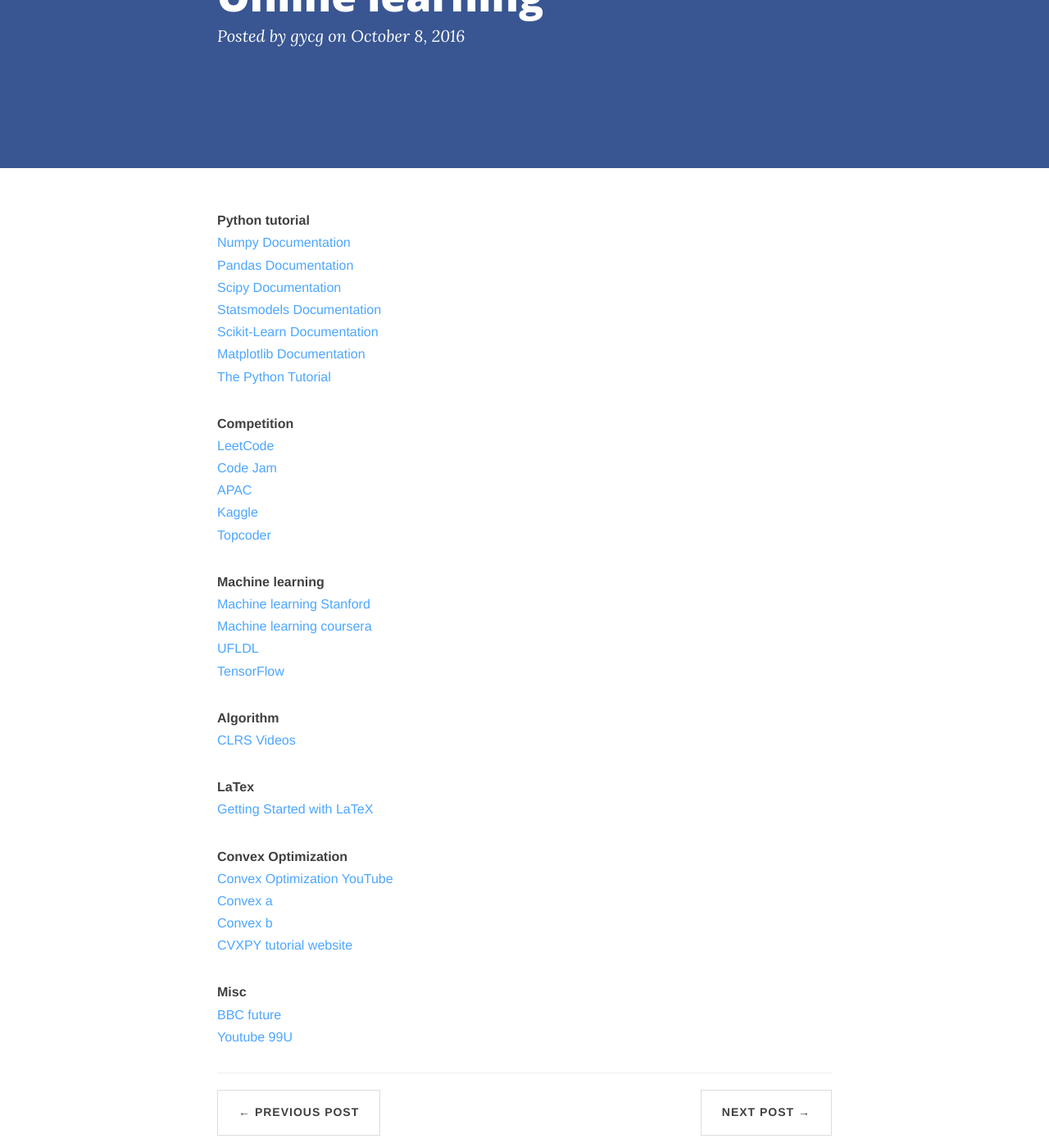
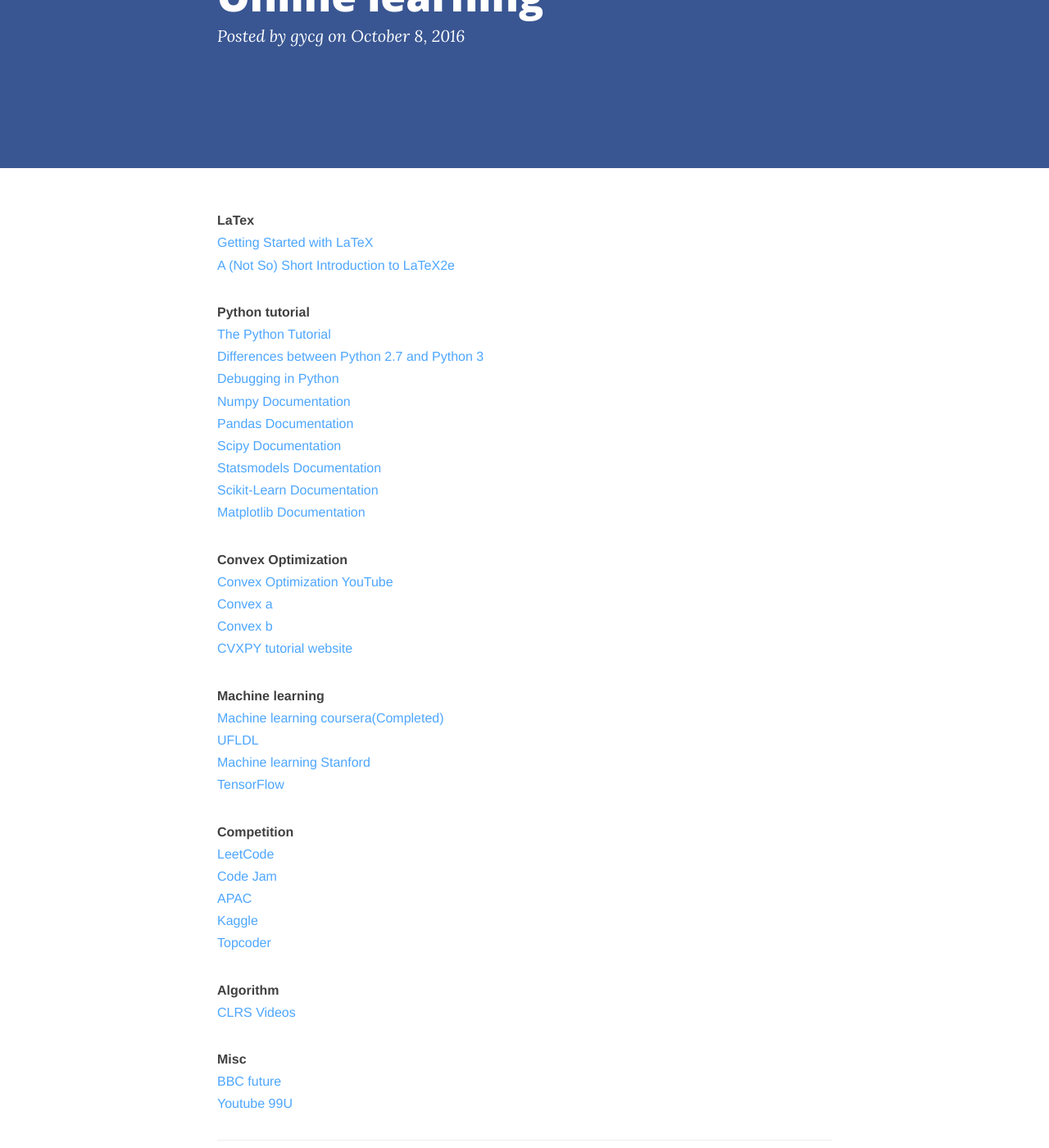
Before and after one commit to gycg/gycg.github.com, a Jekyll site: the page built from _posts/2016-10-08-online-learning.md, in a window 1280 px wide and 1400 px high, scrolled down 229 px. Shown: the whole window at 82% size. Built offline with Jekyll 4.4.1, drawn with Linux system fonts in a browser that asks for light colours; nearby versions of some CDN libraries; comment, search, counter and statistics services are not loaded.

Commit message:
online_learning

```diff
--- a/_posts/2016-10-08-online-learning.md
+++ b/_posts/2016-10-08-online-learning.md
@@ -6,14 +6,32 @@ tags: [plan,  ]
 description:
 ---
 
+**LaTex**
+[Getting Started with LaTeX](http://www.maths.tcd.ie/~dwilkins/LaTeXPrimer/)
+[A (Not So) Short Introduction to LaTeX2e](https://tobi.oetiker.ch/lshort/lshort.pdf)
+
 **Python tutorial**
+[The Python Tutorial](https://docs.python.org/3/index.html)
+[Differences between Python 2.7 and Python 3](http://sebastianraschka.com/Articles/2014_python_2_3_key_diff.html)
+[Debugging in Python](https://pythonconquerstheuniverse.wordpress.com/category/python-debugger/)
 [Numpy Documentation](https://docs.scipy.org/doc/numpy-dev/user/quickstart.html)
 [Pandas Documentation](http://pandas.pydata.org/pandas-docs/version/0.17.0/index.html)
 [Scipy Documentation](http://docs.scipy.org/doc/scipy/reference/)
 [Statsmodels Documentation](http://statsmodels.sourceforge.net/stable/)
 [Scikit-Learn Documentation](http://scikit-learn.org/stable/documentation.html)
 [Matplotlib Documentation](http://matplotlib.org/)
-[The Python Tutorial](https://docs.python.org/3/tutorial/index.html)
+
+**Convex Optimization**
+[Convex Optimization YouTube](https://www.youtube.com/playlist?list=PL3940DD956CDF0622)
+[Convex a](http://stanford.edu/class/ee364a/lectures.html)
+[Convex b](http://stanford.edu/class/ee364b/lectures.html)
+[CVXPY tutorial website](http://www.cvxpy.org/en/latest/tutorial/index.html)
+
+**Machine learning**
+[Machine learning coursera(Completed)](https://www.coursera.org/learn/machine-learning/home/welcome)
+[UFLDL](http://deeplearning.stanford.edu/wiki/index.php/UFLDL_Tutorial)
+[Machine learning Stanford](https://www.youtube.com/playlist?list=PLA89DCFA6ADACE599)
+[TensorFlow](https://www.tensorflow.org/versions/r0.11/get_started/index.html)
 
 **Competition**
 [LeetCode](https://leetcode.com/problemset/algorithms/)
```
Also changed, not shown: other parts of _posts/2016-10-08-online-learning.md (+0 -15 lines).
